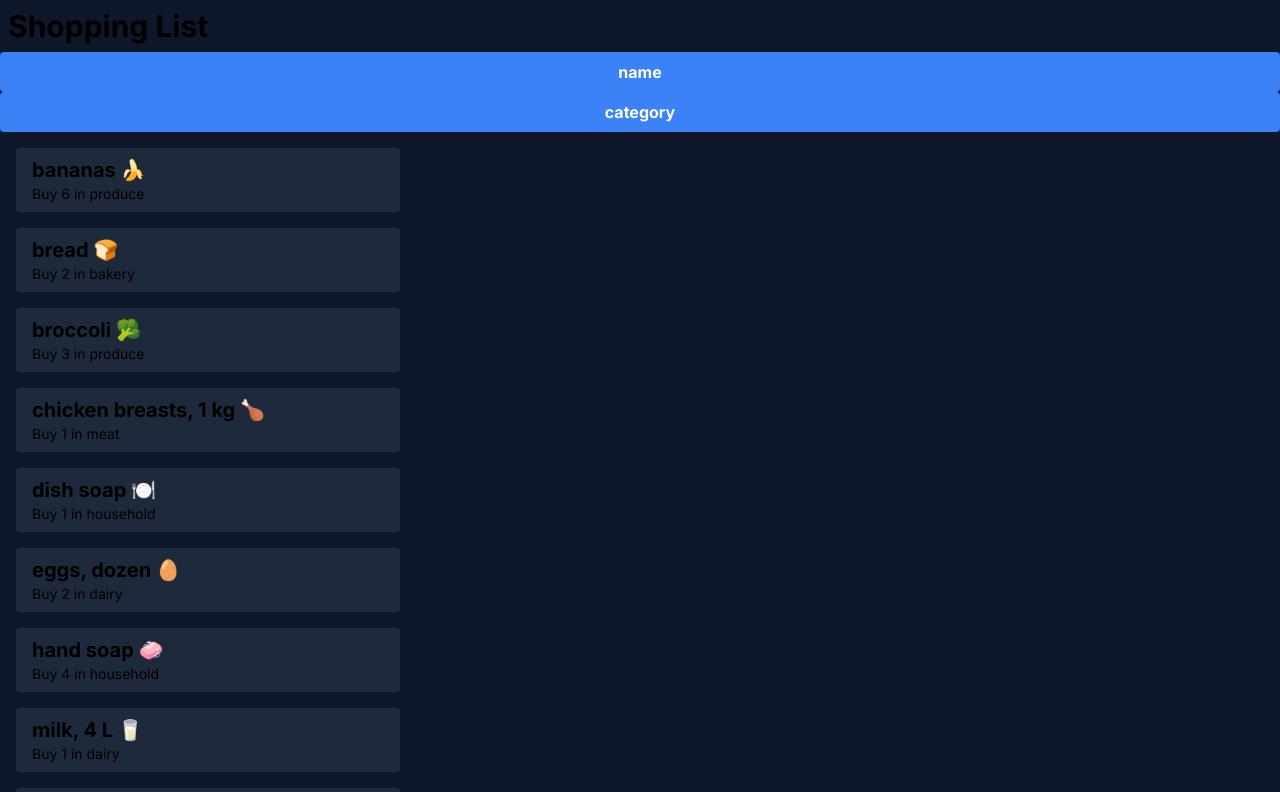
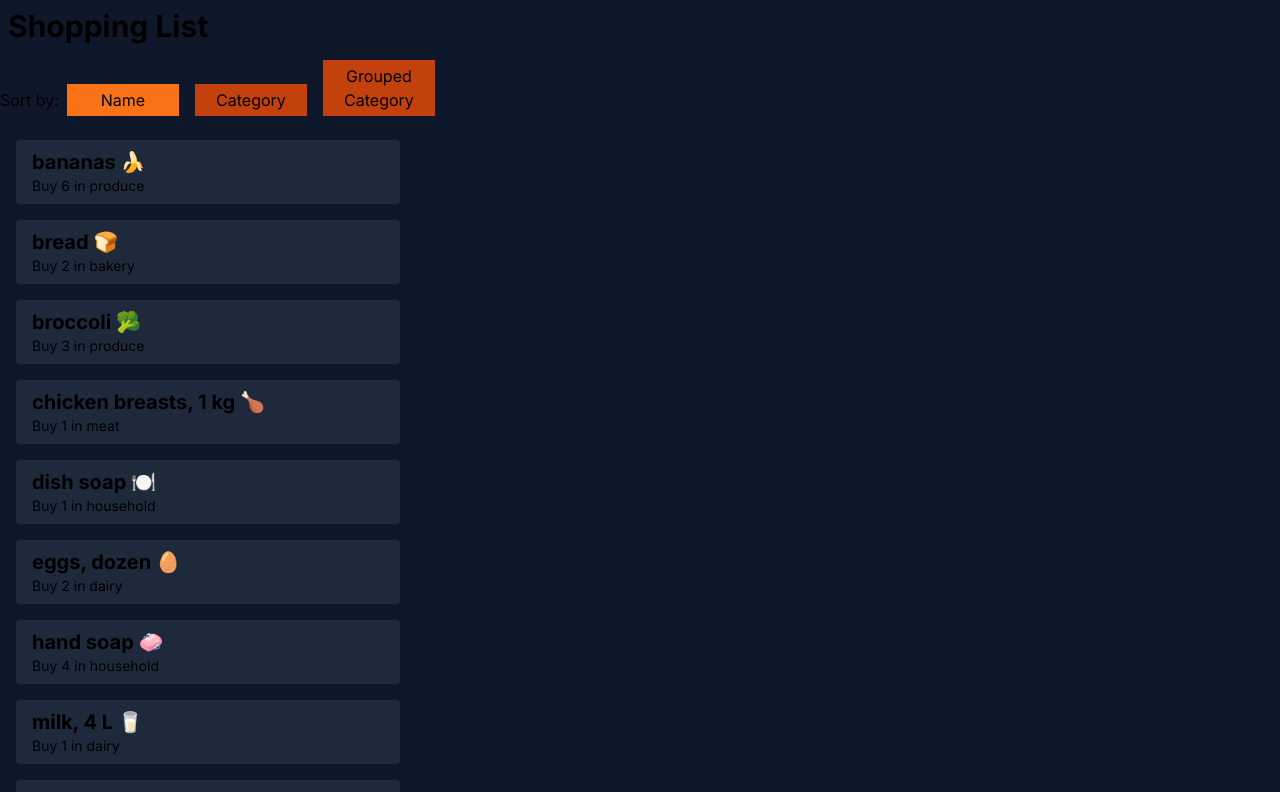
Before and after one commit to TyGalea/cprg306-assignments, a Next.js app: page /week-5 in a window 1280 px wide. Shown: the top 792 px of the page. Built offline with nearby package versions, Linux system fonts and the light colour scheme.

Commit message:
Completed Week-5 Assignment

```diff
--- a/app/week-5/item-list.js
+++ b/app/week-5/item-list.js
@@ -6,31 +6,82 @@ import { useState } from "react";
 
 export default function ItemList() {
   const [sortBy, setSortBy] = useState("name");
-
   if (sortBy === "name") {
     Items.sort((a, b) => a.name.localeCompare(b.name));
-  } else if (sortBy === "category") {
+  } else if (sortBy === "category" || sortBy === "grouped category") {
     Items.sort((a, b) => a.category.localeCompare(b.category));
   }
 
+  const groupedItems = Items.reduce((categories, item) => {
+    const category = item.category;
+    if (!categories[category]) categories[category] = [];
+    categories[category].push(item);
+    return categories;
+  }, {});
+
+  const groupedArray = Object.entries(groupedItems).map(([category, array]) => {
+    return {
+      [category]: array,
+    };
+  });
+
   return (
     <div>
+      <label for="sort">Sort by:</label>
       <button
         onClick={() => setSortBy("name")}
-        class="w-full bg-blue-500 hover:bg-blue-600 text-white font-bold py-2 px-4 rounded"
+        class={
+          sortBy.localeCompare("name")
+            ? "bg-orange-700 p-1 m-2 w-28"
+            : "bg-orange-500 p-1 m-2 w-28"
+        }
         type="button"
       >
-        name
+        Name
       </button>
       <button
         onClick={() => setSortBy("category")}
-        class="w-full bg-blue-500 hover:bg-blue-600 text-white font-bold py-2 px-4 rounded"
+        class={
+          sortBy.localeCompare("category")
+            ? "bg-orange-700 p-1 m-2 w-28"
+            : "bg-orange-500 p-1 m-2 w-28"
+        }
         type="button"
       >
-        category
+        Category
       </button>
+      <button
+        onClick={() => setSortBy("grouped category")}
+        class={
+          sortBy.localeCompare("grouped category")
+            ? "bg-orange-700 p-1 m-2 w-28"
+            : "bg-orange-500 p-1 m-2 w-28"
+        }
+        type="button"
+      >
+        Grouped Category
+      </button>
+      {(sortBy === "name" || sortBy === "category") &&
+        Items.map((item) => (
           <ul>
-        {Items.map((item) => (
+            <li
+              key={item}
+              className="px-4 py-2 bg-slate-800 rounded m-4 max-w-sm"
+            >
+              <Item
+                name={item.name}
+                quantity={item.quantity}
+                category={item.category}
+              />
+            </li>
+          </ul>
+        ))}
+
+      {sortBy === "grouped category" &&
+        groupedArray.map((array) => (
+          <ul>
+            <h3 className="text-2xl capitalize">{Object.keys(array)}</h3>
+            {array[Object.keys(array)].map((item) => (
               <li
                 key={item}
                 className="px-4 py-2 bg-slate-800 rounded m-4 max-w-sm"
@@ -43,6 +94,7 @@ export default function ItemList() {
               </li>
             ))}
           </ul>
+        ))}
     </div>
   );
 }
```
Lines whose indentation alone changed are shown as unchanged.
